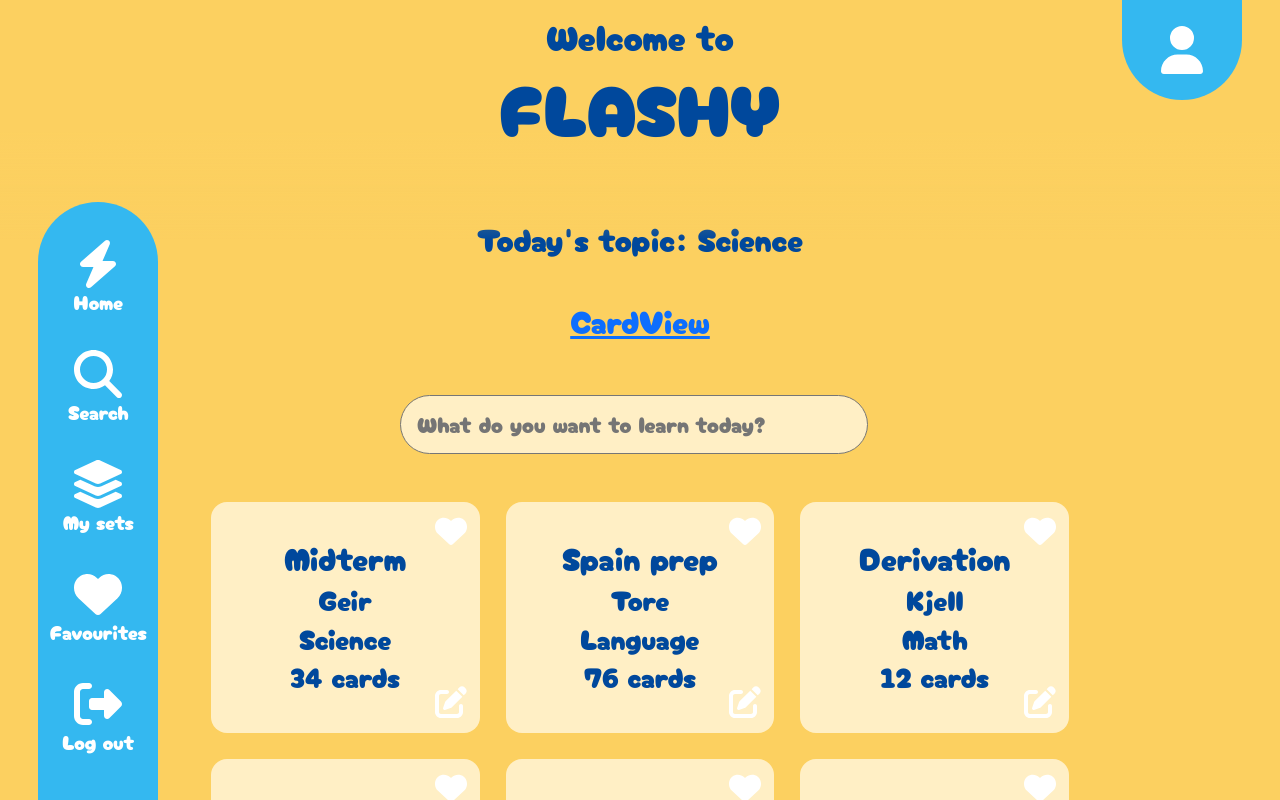
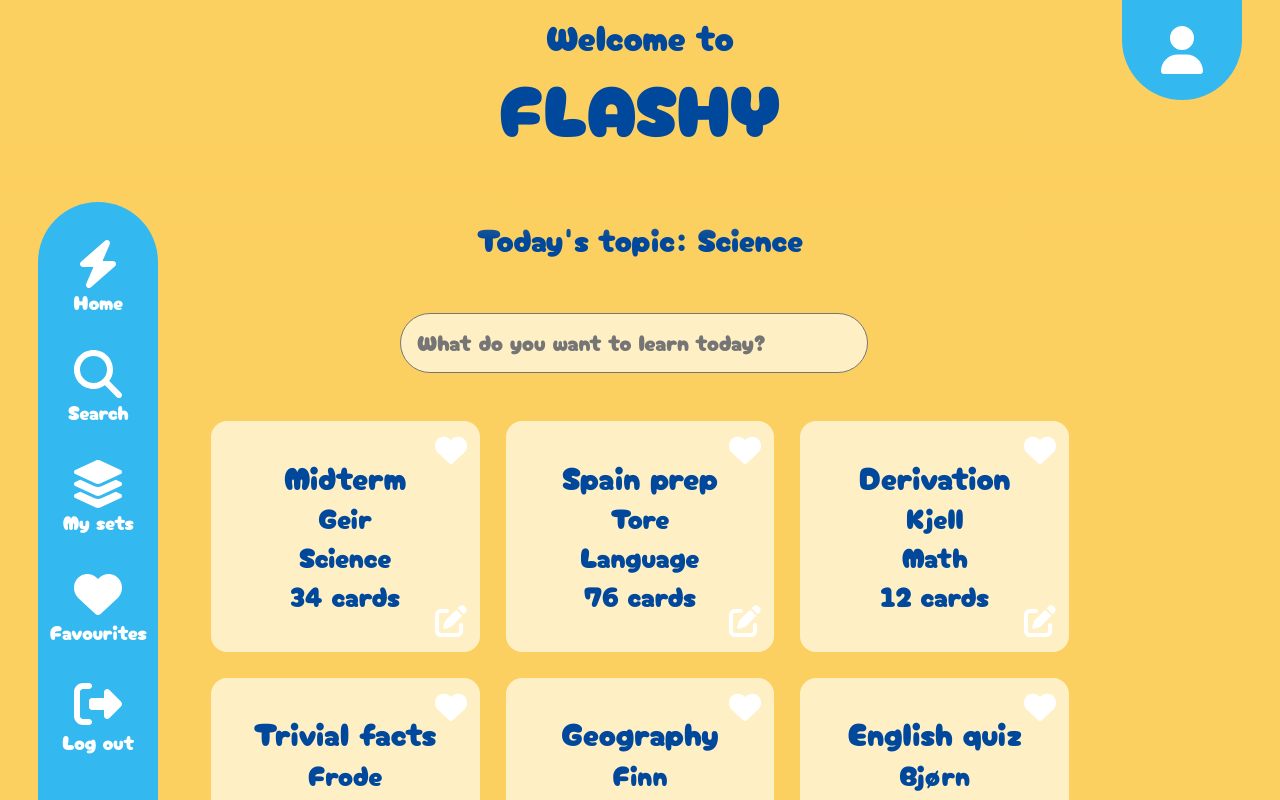
Before and after one commit to sigurhag/Flashy, a React (Create React App) app in the folder frontend/: page /home in a window 1280 px wide. Shown: the top 800 px of the page. Built offline with nearby package versions, Linux system fonts and the light colour scheme; no server answers; the HTML template or start-up script is replaced by a standard one.

Commit message:
feat:added navigation to cardview

```diff
--- a/frontend/src/components/cards/Card.js
+++ b/frontend/src/components/cards/Card.js
@@ -1,22 +1,26 @@
 import React from 'react';
 import FavouritesButton from './icons/Favourites';
 import EditButton from './icons/Edit';
+import { Link } from 'react-router-dom';
 
 const Card = (props) => {
-    const { name, creator, length, theme } = props;
+    const { name, creator, length, theme, onClick} = props;
+
     return (
-        <div className='bg-color-card br4 pa1 ma2 grow tc flex flex-column items-center justify-center relative' style={{ height: '150%', width: '30%' }}>
+        <Link  to={"/cardview"} onClick={onClick} className='bg-color-card br4 pa1 ma2 grow tc flex flex-column items-center justify-center relative' style={{ height: '150%', width: '30%', textDecoration: 'none', color: 'inherit' }}>
             <div className='absolute top-0 right-0 pa2'>
                 <FavouritesButton /> {/* Endre fargen når settet er favorisert */}
             </div>
             <div className='absolute bottom-0 right-0 pa2'>
                 <EditButton /> {/* Må fikse sånn at edit kun kommer opp på egne sett */}
             </div>
+            <div>
+            </div>
             <h2 style={{ marginBottom: '1%', marginTop: '13%' }}>{name}</h2>
             <h3 style={{ marginBottom: '1%', marginTop: '1%' }}>{creator}</h3>
             <h3 style={{ marginBottom: '1%', marginTop: '1%' }}>{theme}</h3>
             <h3 style={{ marginBottom: '13%', marginTop: '1%' }}>{length} cards</h3>
-        </div>
+        </Link>
     );
 }
 
--- a/frontend/src/components/cards/CardList.js
+++ b/frontend/src/components/cards/CardList.js
@@ -7,6 +7,9 @@ const CardList = () => {
     const [filteredCards, setFilteredCards] = useState(cards);
     const [searchQuery, setSearchQuery] = useState('');
 
+    const handleOnClick = () => {
+
+    }
     useEffect(() => {
         const filtered = cards.filter(card =>
             card.name.toLowerCase().includes(searchQuery.toLowerCase()) ||
@@ -23,13 +26,13 @@ const CardList = () => {
             </div>
             <div className="card-list">
                 {filteredCards.map((card, i) => (
-                    <Card
+                        <Card
                         key={i}
                         name={card.name}
                         creator={card.creator}
                         theme={card.theme}
                         length={card.length}
-                    />
+                        onClick={handleOnClick}/>
                 ))}
             </div>
         </div>
--- a/frontend/src/components/cards/QuestionCard.js
+++ b/frontend/src/components/cards/QuestionCard.js
@@ -10,26 +10,4 @@ function QuestionCard({onClick}) {
     )
 }
 
-
-/*
-import { cards } from './Cards'; /*Need correct import from db*//*
-import {FontAwesomeIcon} from '@fortawesome/react-fontawesome'
-import {faChevronRight} from '@fortawesome/free-solid-svg-icons'
-
-const QuestionCard = (props, {onClick}) => {
-    const {question, answer} = props;
-    return (
-        <div className='bg-color-card' onClick={onClick} style={{borderRadius:'40px', height: '370px', width: '600px'}}>
-            <div className="card-back">
-                <h2>{answer}Answer</h2>
-            </div>
-            <div className="card-front">
-                <h2 >{question}</h2>Question
-                <button className="absolute bottom-2 right-2" onClick={onClick} style={{ color: '#00489C', backgroundColor: '#FFEFC5', borderRadius: '90px'}}> See answer<FontAwesomeIcon icon={faChevronRight} /></button>
-            </div>
-        </div>
-    );
-
-*/
-
 export default QuestionCard;
--- a/frontend/src/pages/Home.js
+++ b/frontend/src/pages/Home.js
@@ -2,8 +2,6 @@ import React from 'react';
 import CardList from '../components/cards/CardList';
 import Sidebar from '../components/sidebar/Sidebar';
 import UserProfileIcon from '../components/profile/UserProfileIcon';
-import { Link } from 'react-router-dom';
-
 
 const Homepage = ({ cards }) => {
   return (
@@ -17,7 +15,6 @@ const Homepage = ({ cards }) => {
       <div className='flex flex-column items-center'
       style={{marginTop: '25vh'}}>
         <h1>Today's topic: Science</h1>
-        <Link to="/cardview"><h1>CardView</h1></Link>{/*Needed a link to see CardView, remove once connected to sets*/}
         <div className='w-70'>
           <CardList />
         </div>
```
Also changed, not shown: 1 other file (tests, documents, lock files or other folders).
